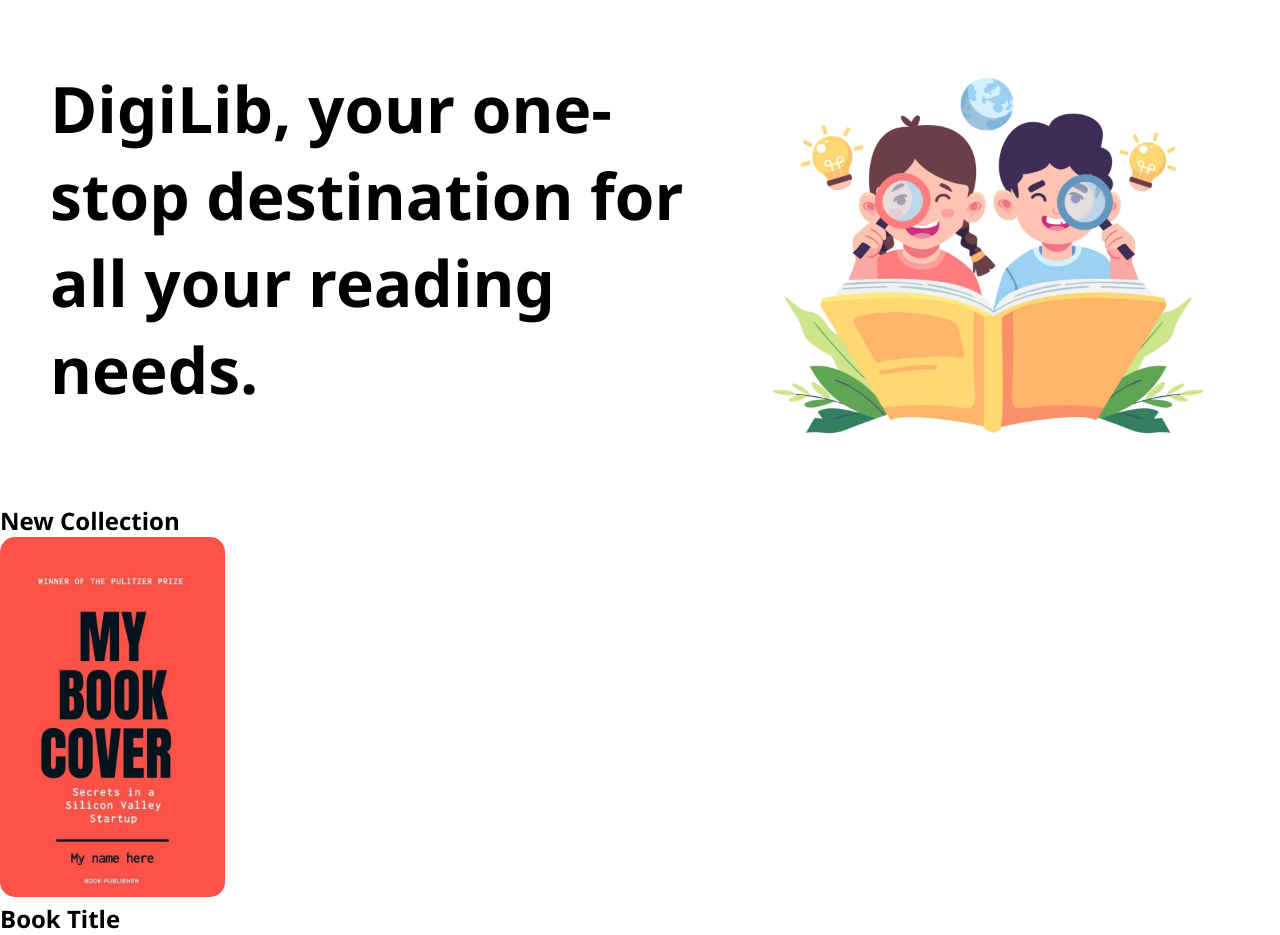
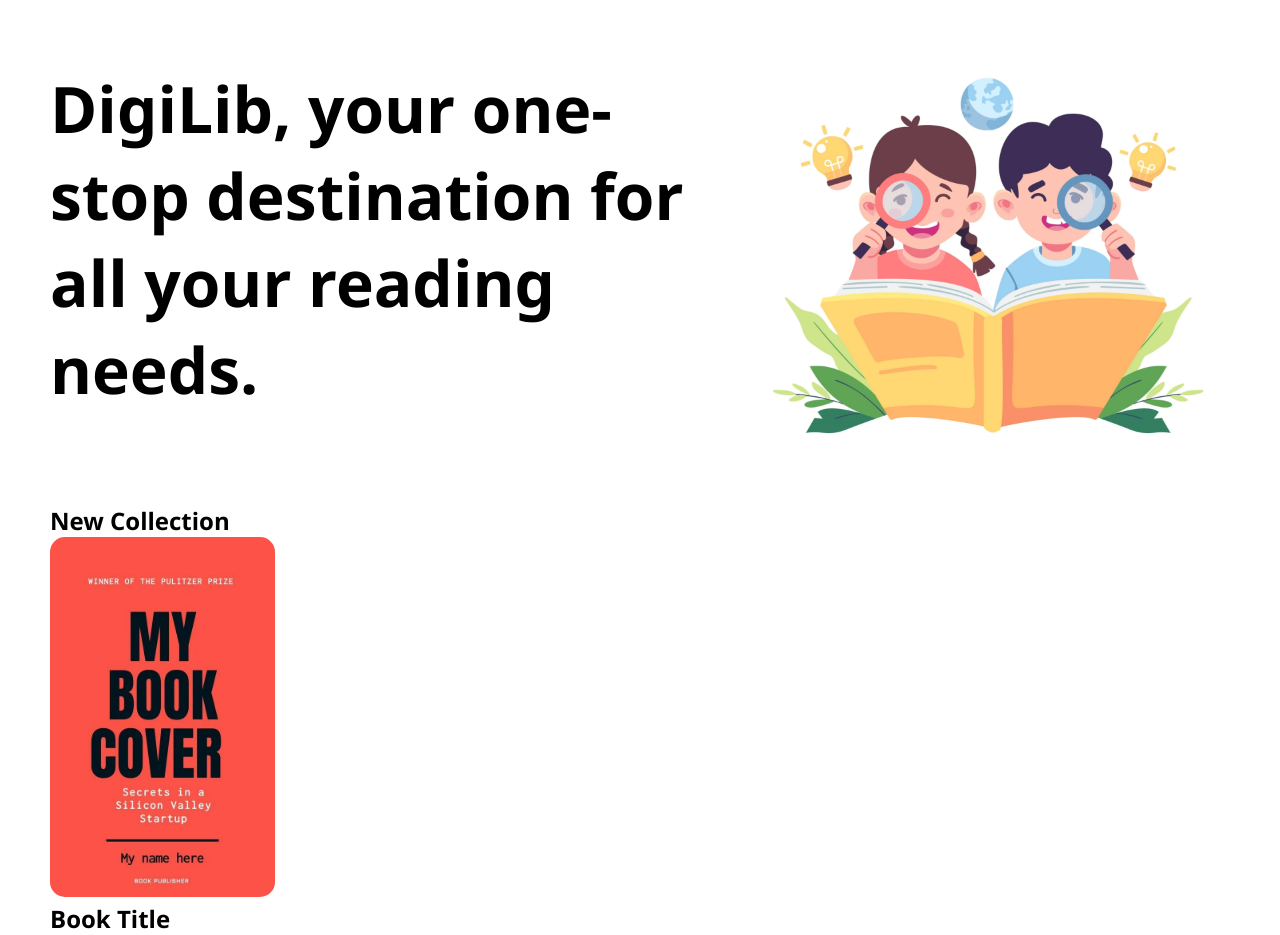
Before and after one commit to ryanfaiz/digilib-web, a PHP site: page / in a window 1280 px wide. Shown: the part 89-1024 px from the top of the page. Run offline with PHP 8.4, Linux system fonts and the light colour scheme.

Commit message:
Add margin for new-sect

```diff
--- a/style/home.css
+++ b/style/home.css
@@ -38,6 +38,10 @@ nav div a {
     font-size: 64px;
 }
 
+#new-sect {
+    margin: 25px 50px;
+}
+
 .book-container {
     display: flex;
     align-items: center;
```
